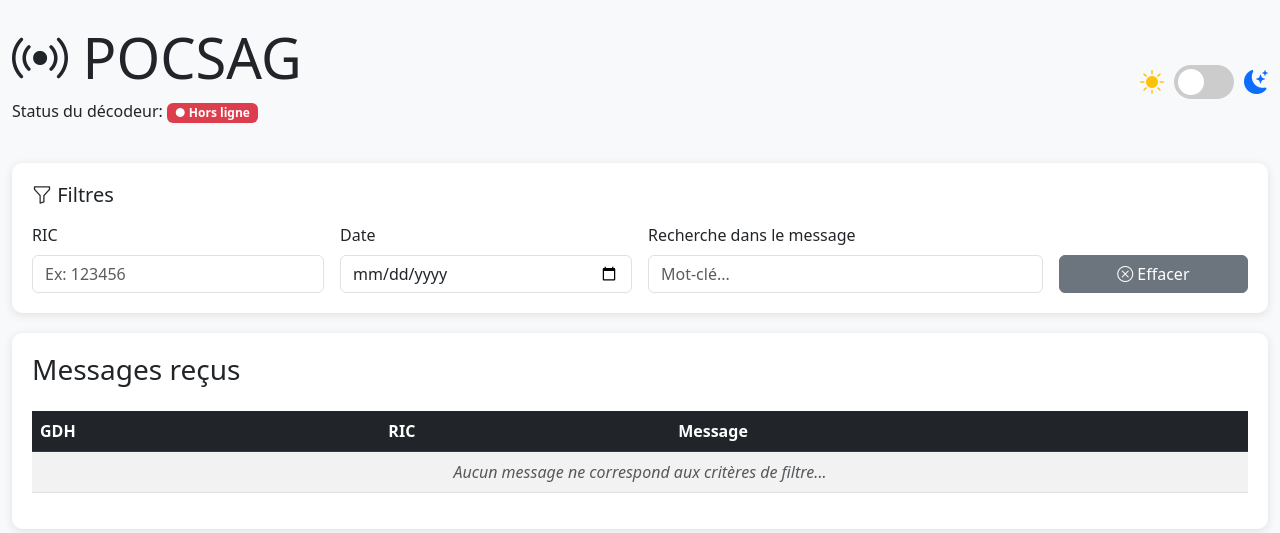
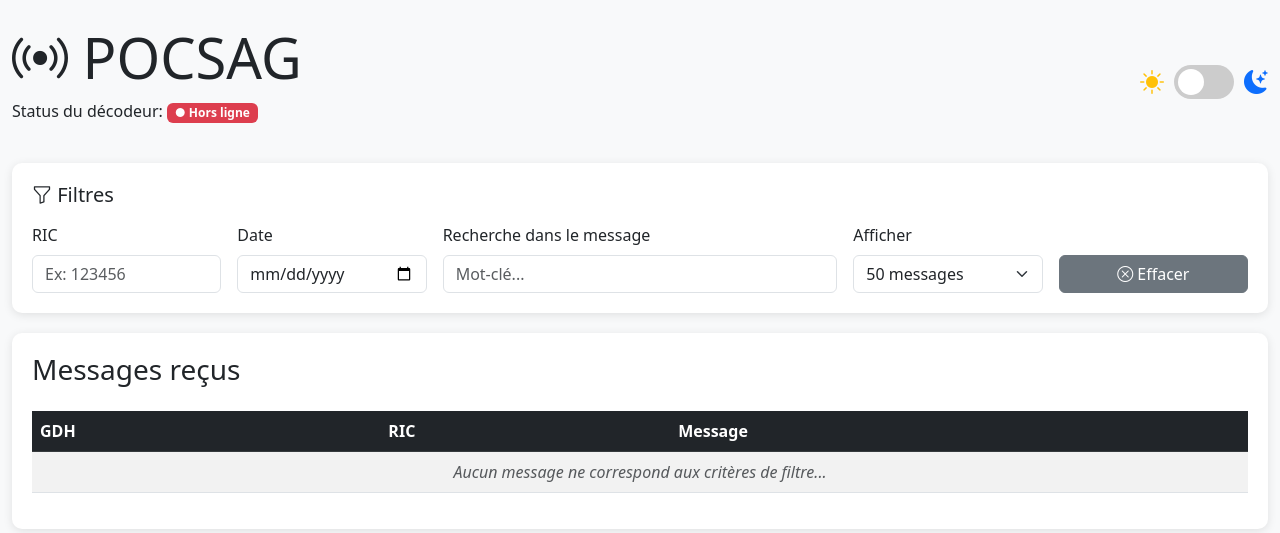
Before and after one commit to F4JTV/pocsag_decoder, a Django app: page / in a window 1280 px wide, after a click on "Filtres". Shown: the top 533 px of the page. Run offline with Django 5.2, Linux system fonts and the light colour scheme; data comes from the database, SQL or seed files in the repository; data that the repository does not hold is empty; some libraries are stand-ins or nearby versions.

Commit message:
Add files via upload

```diff
--- a/decoder/templates/decoder/index.html
+++ b/decoder/templates/decoder/index.html
@@ -146,17 +146,29 @@
             <h5 class="mb-3" data-bs-toggle="collapse" href="#filter-form" role="button" aria-expanded="false" aria-controls="filter-form"><i class="bi bi-funnel"></i> Filtres</h5>
             <form id="filter-form" class="collapse">
                 <div class="row g-3">
-                    <div class="col-md-3">
+                    <div class="col-md-2">
                         <label for="address-filter" class="form-label">RIC</label>
-                        <input type="text" class="form-control" id="address-filter" name="address" placeholder="Ex: 123456" hx-get="/messages/" hx-trigger="keyup changed delay:500ms" hx-target="#message-tbody" hx-include="[name='date'], [name='search']">
+                        <input type="text" class="form-control" id="address-filter" name="address" placeholder="Ex: 123456" hx-get="/messages/" hx-trigger="keyup changed delay:500ms" hx-target="#message-tbody" hx-include="[name='date'], [name='search'], [name='limit']">
                     </div>
-                    <div class="col-md-3">
+                    <div class="col-md-2">
                         <label for="date-filter" class="form-label">Date</label>
-                        <input type="date" class="form-control" id="date-filter" name="date" hx-get="/messages/" hx-trigger="change" hx-target="#message-tbody" hx-include="[name='address'], [name='search']">
+                        <input type="date" class="form-control" id="date-filter" name="date" hx-get="/messages/" hx-trigger="change" hx-target="#message-tbody" hx-include="[name='address'], [name='search'], [name='limit']">
                     </div>
                     <div class="col-md-4">
                         <label for="search-filter" class="form-label">Recherche dans le message</label>
-                        <input type="text" class="form-control" id="search-filter" name="search" placeholder="Mot-clé..." hx-get="/messages/" hx-trigger="keyup changed delay:500ms" hx-target="#message-tbody" hx-include="[name='address'], [name='date']">
+                        <input type="text" class="form-control" id="search-filter" name="search" placeholder="Mot-clé..." hx-get="/messages/" hx-trigger="keyup changed delay:500ms" hx-target="#message-tbody" hx-include="[name='address'], [name='date'], [name='limit']">
+                    </div>
+                    <div class="col-md-2">
+                        <label for="limit-filter" class="form-label">Afficher</label>
+                        <select class="form-select" id="limit-filter" name="limit" hx-get="/messages/" hx-trigger="change" hx-target="#message-tbody" hx-include="[name='address'], [name='date'], [name='search']">
+                            <option value="20">20 messages</option>
+                            <option value="50" selected>50 messages</option>
+                            <option value="100">100 messages</option>
+                            <option value="150">150 messages</option>
+                            <option value="200">200 messages</option>
+                            <option value="500">500 messages</option>
+                            <option value="1000">1000 messages</option>
+                        </select>
                     </div>
                     <div class="col-md-2 d-flex align-items-end">
                         <button type="button" class="btn btn-secondary w-100" onclick="clearFilters()">
@@ -181,7 +193,7 @@
                             <th>Message</th>
                         </tr>
                     </thead>
-                    <tbody id="message-tbody" hx-get="/messages/" hx-trigger="every 2s" hx-include="[name='address'], [name='date'], [name='search']" hx-swap="innerHTML">
+                    <tbody id="message-tbody" hx-get="/messages/" hx-trigger="every 2s" hx-include="[name='address'], [name='date'], [name='search'], [name='limit']" hx-swap="innerHTML">
                         {% for msg in messages %}
                             <tr>
                                 <td style="width: 15%">{{ msg.timestamp|date:"d/m/Y H:i:s" }}</td>
@@ -218,11 +230,20 @@
             themeToggle.checked = true;
         }
 
-        // Changement du switch
+        // Charger la préférence du nombre de messages
+        const savedLimit = localStorage.getItem('messageLimit') || '50';
+        document.getElementById('limit-filter').value = savedLimit;
+
+        // Changement du switch thème
         themeToggle.addEventListener('change', function() {
             const theme = this.checked ? 'dark' : 'light';
             htmlElement.setAttribute('data-bs-theme', theme);
             localStorage.setItem('theme', theme);
+        });
+
+        // Sauvegarder la préférence du nombre de messages
+        document.getElementById('limit-filter').addEventListener('change', function() {
+            localStorage.setItem('messageLimit', this.value);
         });
 
         // Fonction pour effacer les filtres
@@ -230,6 +251,8 @@
             document.getElementById('address-filter').value = '';
             document.getElementById('date-filter').value = '';
             document.getElementById('search-filter').value = '';
+            document.getElementById('limit-filter').value = '50';
+            localStorage.setItem('messageLimit', '50');
 
             // Déclencher la mise à jour du tableau
             htmx.trigger('#message-tbody', 'refresh');
```
